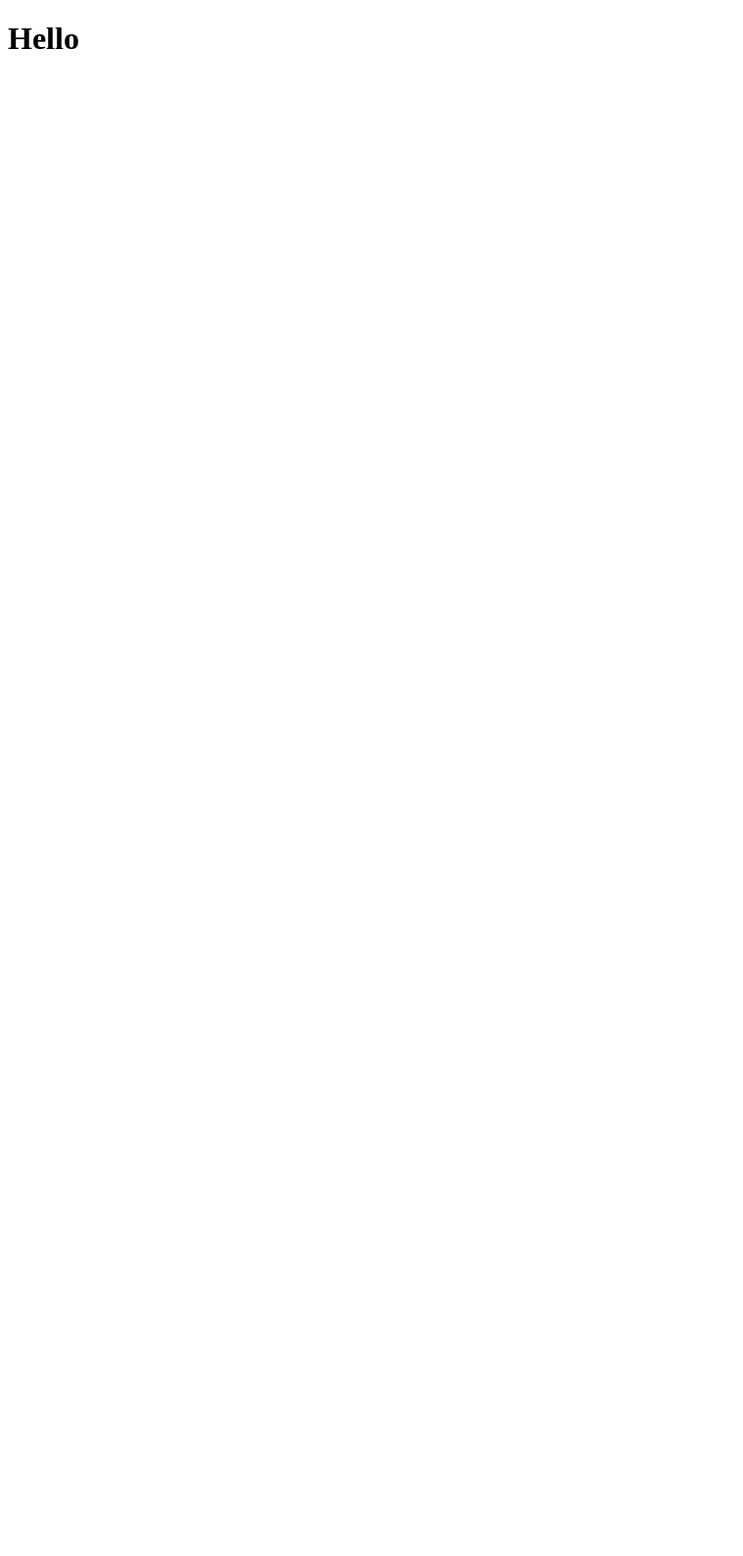
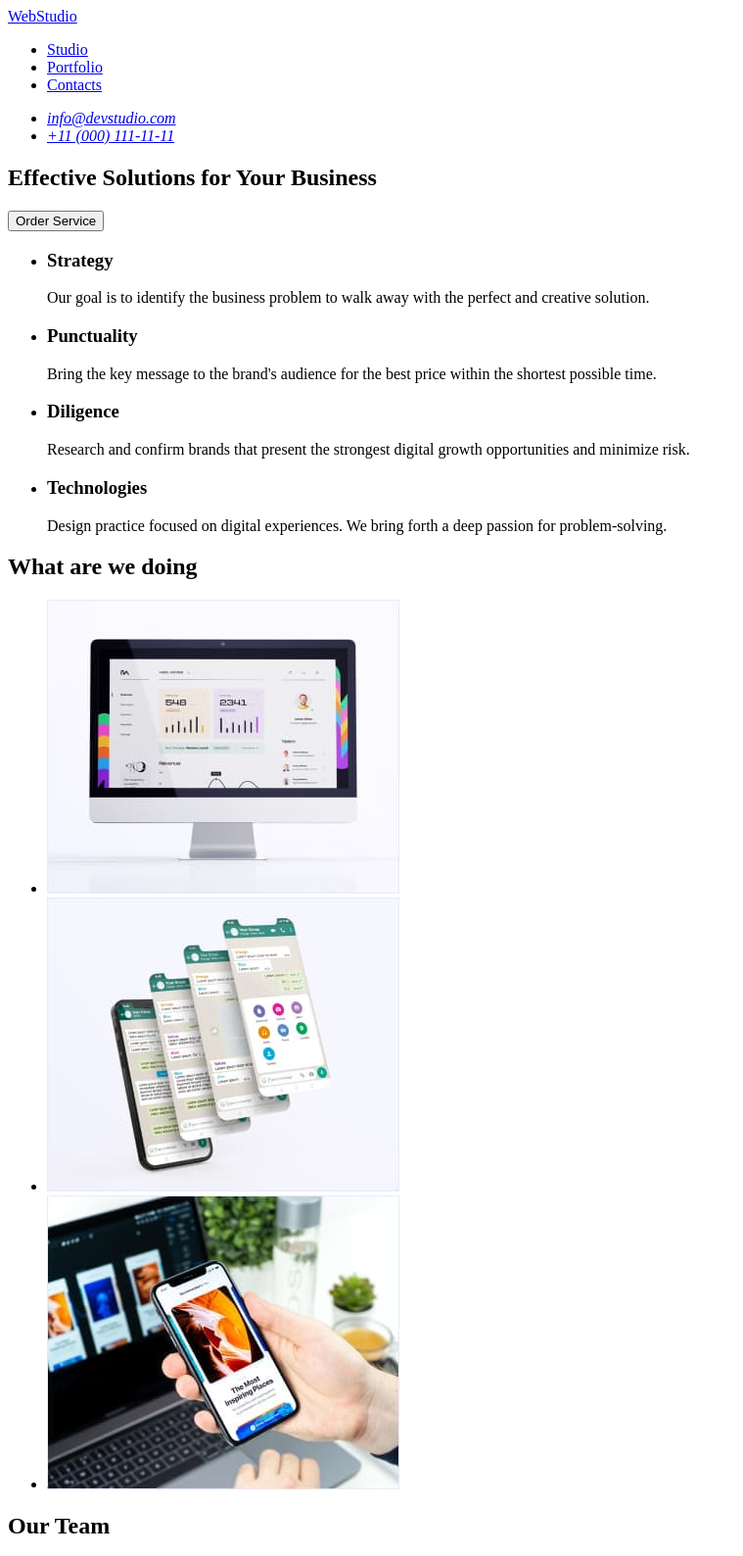
Before and after one commit to LLinkIsMyName/goit-markup-hw-01, a plain HTML site: page index.html in a window 1280 px wide. Shown: the top 1588 px of the page at 98% size, without its empty margins (0-759 px from the left). Before the commit the page ends 800 px from the top, so only its background shows below. Drawn offline with Linux system fonts and the light colour scheme.

Commit message:
code+images

```diff
--- a/index.html
+++ b/index.html
@@ -3,9 +3,146 @@
   <head>
     <meta charset="UTF-8" />
     <meta name="viewport" content="width=device-width, initial-scale=1.0" />
-    <title>Document</title>
+    <title>WebStudio</title>
   </head>
   <body>
-    <h1>Hello</h1>
+    <header>
+      <nav>
+        <a href="./index.html">WebStudio</a>
+        <ul>
+          <li><a href="#">Studio</a></li>
+          <li><a href="#">Portfolio</a></li>
+          <li><a href="#">Contacts</a></li>
+        </ul>
+      </nav>
+      <address>
+        <ul>
+          <li><a href="mailto:info@devstudio.com">info@devstudio.com</a></li>
+          <li><a href="tel:+110001111111">+11 (000) 111-11-11</a></li>
+        </ul>
+      </address>
+    </header>
+    <!-- Main content -->
+    <main>
+      <section>
+        <h1>Effective Solutions for Your Business</h1>
+        <button type="button">Order Service</button>
+      </section>
+      <section>
+        <h2 hidden>Our strengths</h2>
+        <ul>
+          <li>
+            <h3>Strategy</h3>
+            <p>
+              Our goal is to identify the business problem to walk away with the
+              perfect and creative solution.
+            </p>
+          </li>
+          <li>
+            <h3>Punctuality</h3>
+            <p>
+              Bring the key message to the brand's audience for the best price
+              within the shortest possible time.
+            </p>
+          </li>
+          <li>
+            <h3>Diligence</h3>
+            <p>
+              Research and confirm brands that present the strongest digital
+              growth opportunities and minimize risk.
+            </p>
+          </li>
+          <li>
+            <h3>Technologies</h3>
+            <p>
+              Design practice focused on digital experiences. We bring forth a
+              deep passion for problem-solving.
+            </p>
+          </li>
+        </ul>
+      </section>
+      <section>
+        <h2>What are we doing</h2>
+        <ul>
+          <li>
+            <img
+              src="./images/coding.jpg"
+              alt="coding"
+              width="360"
+              height="300"
+            />
+          </li>
+          <li>
+            <img
+              src="./images/testing.jpg"
+              alt="testing"
+              width="360"
+              height="300"
+            />
+          </li>
+          <li>
+            <img
+              src="./images/design.jpg"
+              alt="design"
+              width="360"
+              height="300"
+            />
+          </li>
+        </ul>
+      </section>
+      <section>
+        <h2>Our Team</h2>
+        <ul>
+          <li>
+            <img
+              src="./images/MarkGuerrero.jpg"
+              alt="Mark Guerrero"
+              width="264"
+              height="260"
+            />
+            <h3>Mark Guerrero</h3>
+            <p>Product Designer</p>
+          </li>
+          <li>
+            <img
+              src="./images/TomFord.jpg"
+              alt="Tom Ford"
+              width="264"
+              height="260"
+            />
+            <h3>Tom Ford</h3>
+            <p>Frontend Developer</p>
+          </li>
+          <li>
+            <img
+              src="./images/CamilaGarcia.jpg"
+              alt="Camila Garcia"
+              width="264"
+              height="260"
+            />
+            <h3>Camila Garcia</h3>
+            <p>Marketing</p>
+          </li>
+
+          <li>
+            <img
+              src="./images/DanielWilson.jpg"
+              alt="Daniel Wilson"
+              width="264"
+              height="260"
+            />
+            <h3>Daniel Wilson</h3>
+            <p>UI Designer</p>
+          </li>
+        </ul>
+      </section>
+    </main>
+    <footer>
+      <a href="./index.html">WebStudio</a>
+      <p>
+        Increase the flow of customers and sales for your business with digital
+        marketing & growth solutions.
+      </p>
+    </footer>
   </body>
 </html>
```
Also changed, not shown: .prettierrc.json (added), images/CamilaGarcia.jpg (added), images/DanielWilson.jpg (added), images/MarkGuerrero.jpg (added), images/TomFord.jpg (added), images/coding.jpg (added), images/design.jpg (added), images/testing.jpg (added).
